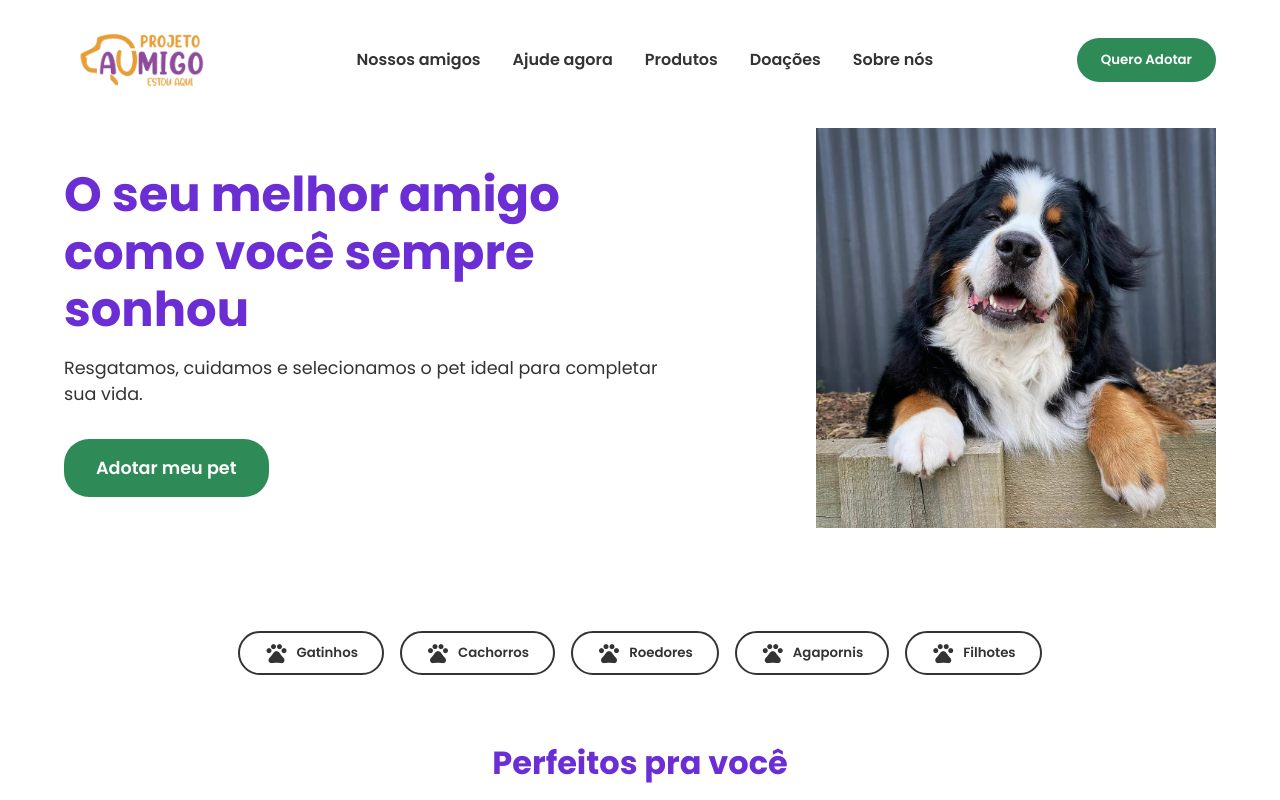
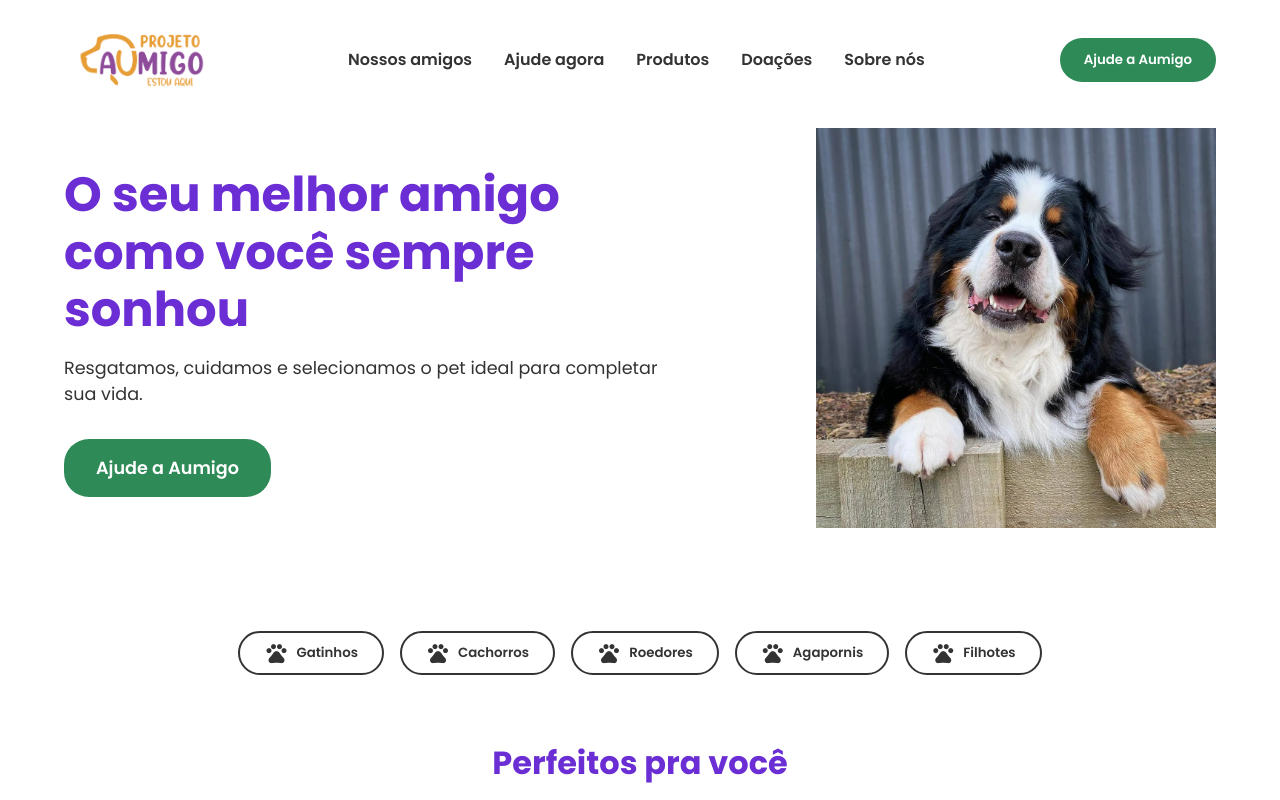
Before and after one commit to gustavobragaia/trabalhofinaljanuario, a plain HTML site: page index.html in a window 1280 px wide. Shown: the top 800 px of the page. Drawn offline with nearby package versions, Linux system fonts and the light colour scheme.

Commit message:
upd label of buttons

```diff
--- a/index.html
+++ b/index.html
@@ -31,7 +31,7 @@
                 <a href="#">Doações</a>
                 <a href="#">Sobre nós</a>
             </div>
-            <button class="quero-adotar" onclick="window.location.href='ajuda.html'">Quero Adotar</button>
+            <button class="quero-adotar" onclick="window.location.href='ajuda.html'">Ajude a Aumigo</button>
         </nav>
     </header>
 
@@ -40,7 +40,7 @@
             <div class="hero-content">
                 <h1 id="hero-title">O seu melhor amigo como você sempre sonhou</h1>
                 <p>Resgatamos, cuidamos e selecionamos o pet ideal para completar sua vida.</p>
-                <button class="adotar-meu-pet" onclick="window.location.href='ajuda.html'">Adotar meu pet</button>
+                <button class="adotar-meu-pet" onclick="window.location.href='ajuda.html'">Ajude a Aumigo</button>
             </div>
             <div class="hero-image">
                 <img src="assets/hero-image.jpg" alt="Pessoa com cachorro">
@@ -106,7 +106,7 @@
 
         <section class="delivery" aria-labelledby="delivery-title">
             <h2 id="delivery-title">Nós levamos seu pet até você!</h2>
-            <button class="solicitar" onclick="window.location.href='ajuda.html'">Solicitar hoje</button>
+            <button class="solicitar" onclick="window.location.href='ajuda.html'">Ajude a Aumigo</button>
         </section>
 
         <section class="help" aria-labelledby="help-title">
```
